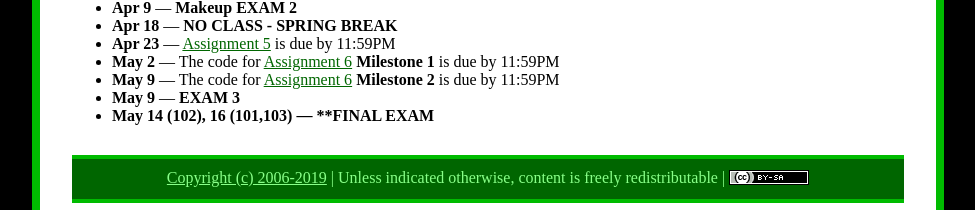
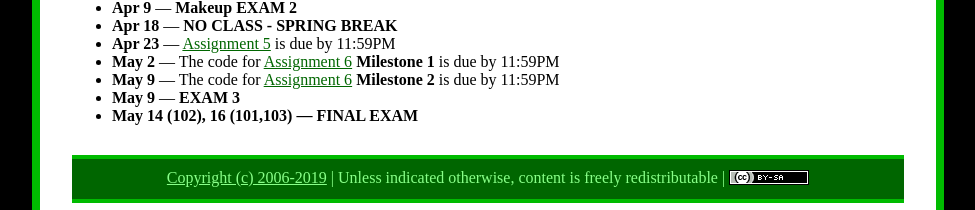
Before and after one commit to ycpcs/cs101-spring2019, a Jekyll site: the page built from index.md, in a window 1280 px wide. Shown: the part 712-922 px from the top of the page, without its empty margins (152-1127 px from the left). Built offline with Jekyll 4.4.1, drawn with Linux system fonts in a browser that asks for light colours.

```diff
--- a/index.md
+++ b/index.md
@@ -58,7 +58,7 @@ All information about the course will be posted here.
 * **May 2** &mdash; The code for [Assignment 6](assign/assign06.html) **Milestone 1** is due by 11:59PM
 * **May 9** &mdash; The code for [Assignment 6](assign/assign06.html) **Milestone 2** is due by 11:59PM
 * **May 9** &mdash; **EXAM 3**
-* **May 14 (102), 16 (101,103) &mdash; **FINAL EXAM**
+* **May 14 (102), 16 (101,103) &mdash; FINAL EXAM**
 
 <!-- vim:set wrap: -->
 <!-- vim:set linebreak: -->
```
